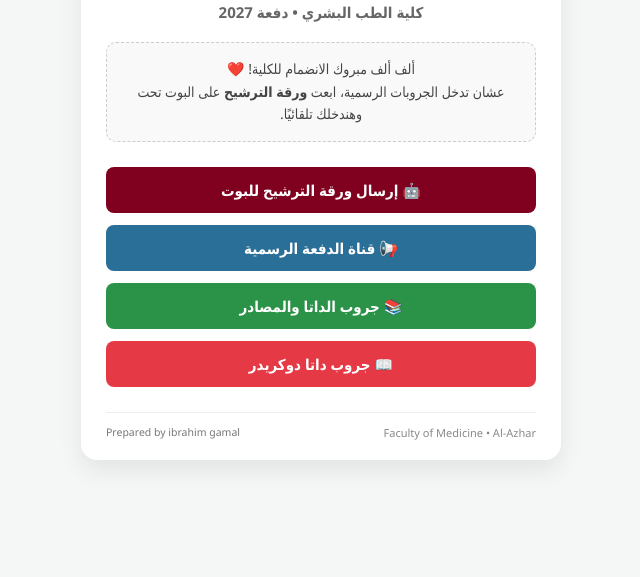
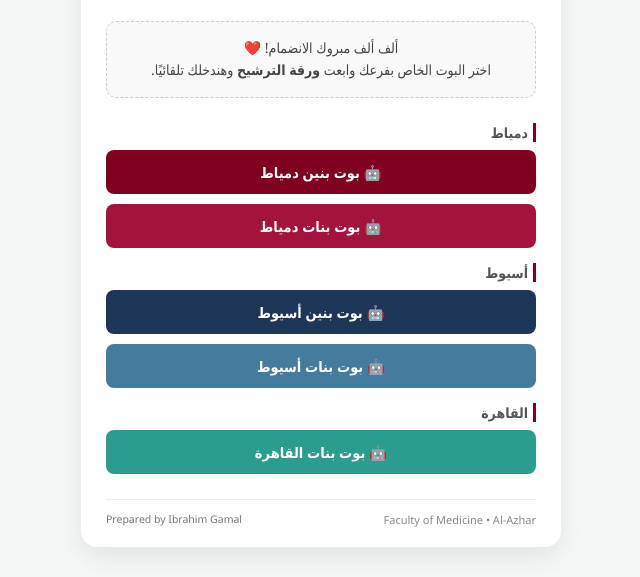
Before and after one commit to Med-Al-Azhar2027/invite, a plain HTML site: page index.html in a window 1280 px wide. Shown: the part 289-866 px from the top of the page, without its empty margins (319-959 px from the left). Before the commit the page ends 800 px from the top, so only its background shows below. Drawn offline with Linux system fonts and the light colour scheme.

Commit message:
index.html

```diff
--- a/index.html
+++ b/index.html
@@ -3,7 +3,7 @@
 <head>
     <meta charset="UTF-8">
     <meta name="viewport" content="width=device-width, initial-scale=1.0">
-    <title>دعوة المقبولين الجدد - طب الأزهر بدمياط</title>
+    <title>دعوة المقبولين الجدد - جامعة الأزهر</title>
     <style>
         * {
             box-sizing: border-box;
@@ -71,27 +71,39 @@
             line-height: 1.6;
             margin-bottom: 25px;
         }
+        .section-title {
+            font-size: 14px;
+            font-weight: bold;
+            color: #555;
+            text-align: right;
+            margin: 15px 0 8px 0;
+            padding-right: 5px;
+            border-right: 3px solid #800020;
+        }
         .btn {
             display: block;
             width: 100%;
             background-color: #800020;
             color: white;
             text-decoration: none;
-            padding: 13px;
+            padding: 12px;
             border-radius: 8px;
-            font-size: 15px;
+            font-size: 14.5px;
             font-weight: bold;
-            margin-bottom: 12px;
+            margin-bottom: 10px;
             transition: background 0.3s;
         }
-        .btn-secondary {
-            background-color: #2a6f97;
+        .btn-damietta-girls {
+            background-color: #a4133c;
         }
-        .btn-tertiary {
-            background-color: #2b9348;
+        .btn-asiut-boys {
+            background-color: #1d3557;
         }
-        .btn-docreader {
-            background-color: #e63946;
+        .btn-asiut-girls {
+            background-color: #457b9d;
+        }
+        .btn-cairo-girls {
+            background-color: #2a9d8f;
         }
         .btn:hover {
             opacity: 0.9;
@@ -122,25 +134,31 @@
 
         <div class="welcome-badge">أهلاً بالدكاترة الجداد 👋</div>
 
-        <h2>جامعة الأزهر بدمياط</h2>
+        <h2>جامعة الأزهر</h2>
         <h1>دعوة الطلاب المقبولين الجدد</h1>
-        <p class="subtitle">كلية الطب البشري • دفعة 2027</p>
+        <p class="subtitle">دفعة 2027</p>
 
         <div class="info-box">
-            ألف ألف مبروك الانضمام للكلية! ❤️<br>
-            عشان تدخل الجروبات الرسمية، ابعت <b>ورقة الترشيح</b> على البوت تحت وهندخلك تلقائيًا.
+            ألف ألف مبروك الانضمام! ❤️<br>
+            اختر البوت الخاص بفرعك وابعت <b>ورقة الترشيح</b> وهندخلك تلقائيًا.
         </div>
 
-        <!-- أزرار التليجرام -->
-        <a href="https://t.me/Firstgrade33BOT" class="btn">🤖 إرسال ورقة الترشيح للبوت</a>
-        <a href="https://t.me/+I7d36NCRaOE4MmY0" class="btn btn-secondary">📢 قناة الدفعة الرسمية</a>
-        <a href="https://t.me/+Px9QZHWqCs05NmFk" class="btn btn-tertiary">📚 جروب الداتا والمصادر</a>
-        <a href="https://t.me/DocReader_Guide_2027" class="btn btn-docreader">📖 جروب داتا دوكريدر</a>
+        <!-- أزرار البوتات -->
+        <div class="section-title">دمياط</div>
+        <a href="https://t.me/Firstgrade11BOT" class="btn">🤖 بوت بنين دمياط</a>
+        <a href="https://t.me/AUDGirlsAzharDamiettaBOT" class="btn btn-damietta-girls">🤖 بوت بنات دمياط</a>
+
+        <div class="section-title">أسيوط</div>
+        <a href="https://t.me/Medical2277" class="btn btn-asiut-boys">🤖 بوت بنين أسيوط</a>
+        <a href="https://t.me/Medical2277" class="btn btn-asiut-girls">🤖 بوت بنات أسيوط</a>
+
+        <div class="section-title">القاهرة</div>
+        <a href="https://t.me/afmg_61_bot" class="btn btn-cairo-girls">🤖 بوت بنات القاهرة</a>
 
         <div class="footer-container">
             <span>Faculty of Medicine • Al-Azhar</span>
             <div class="designer-credit">
-                Prepared by ibrahim gamal
+                Prepared by Ibrahim Gamal
             </div>
         </div>
     </div>
```
